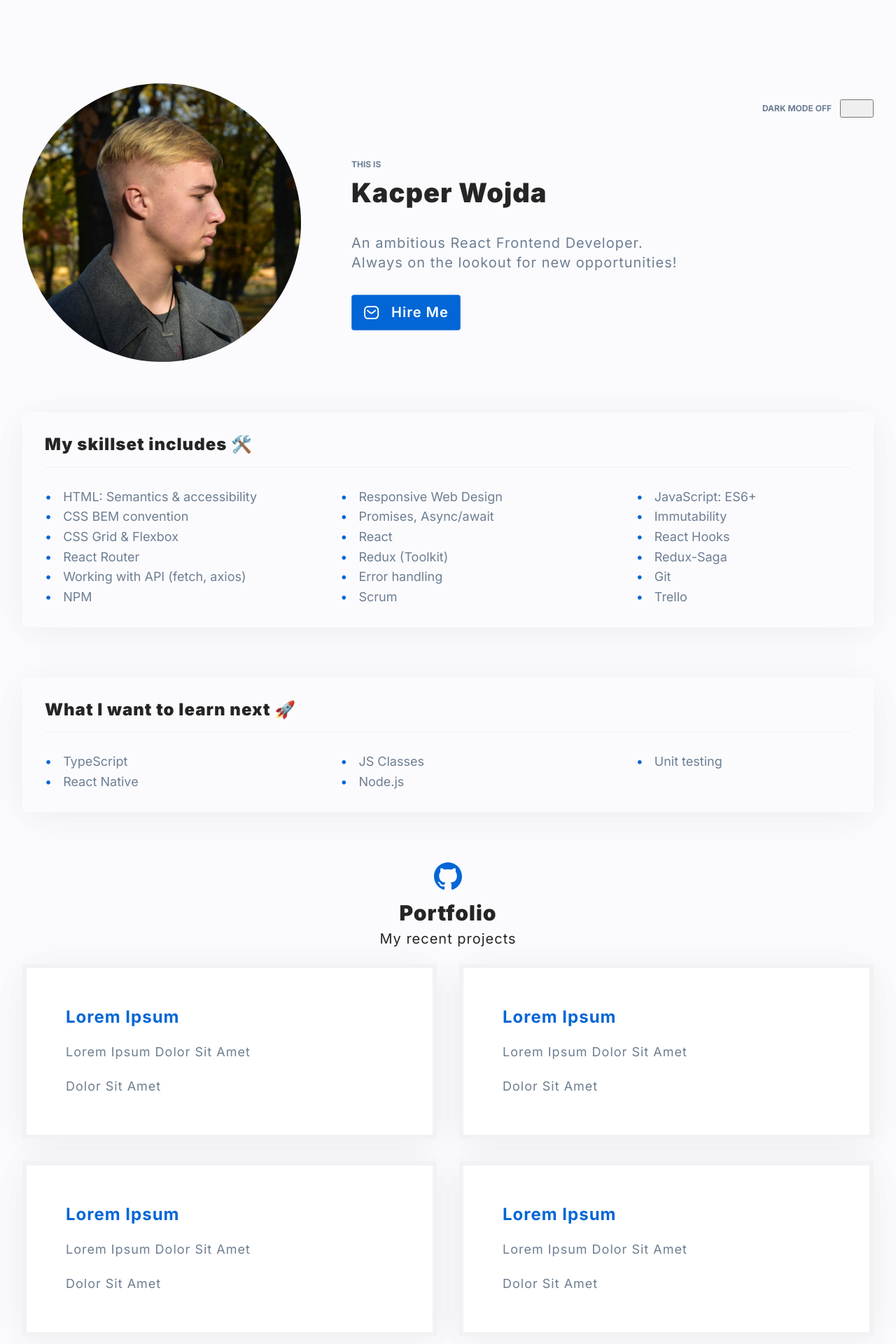
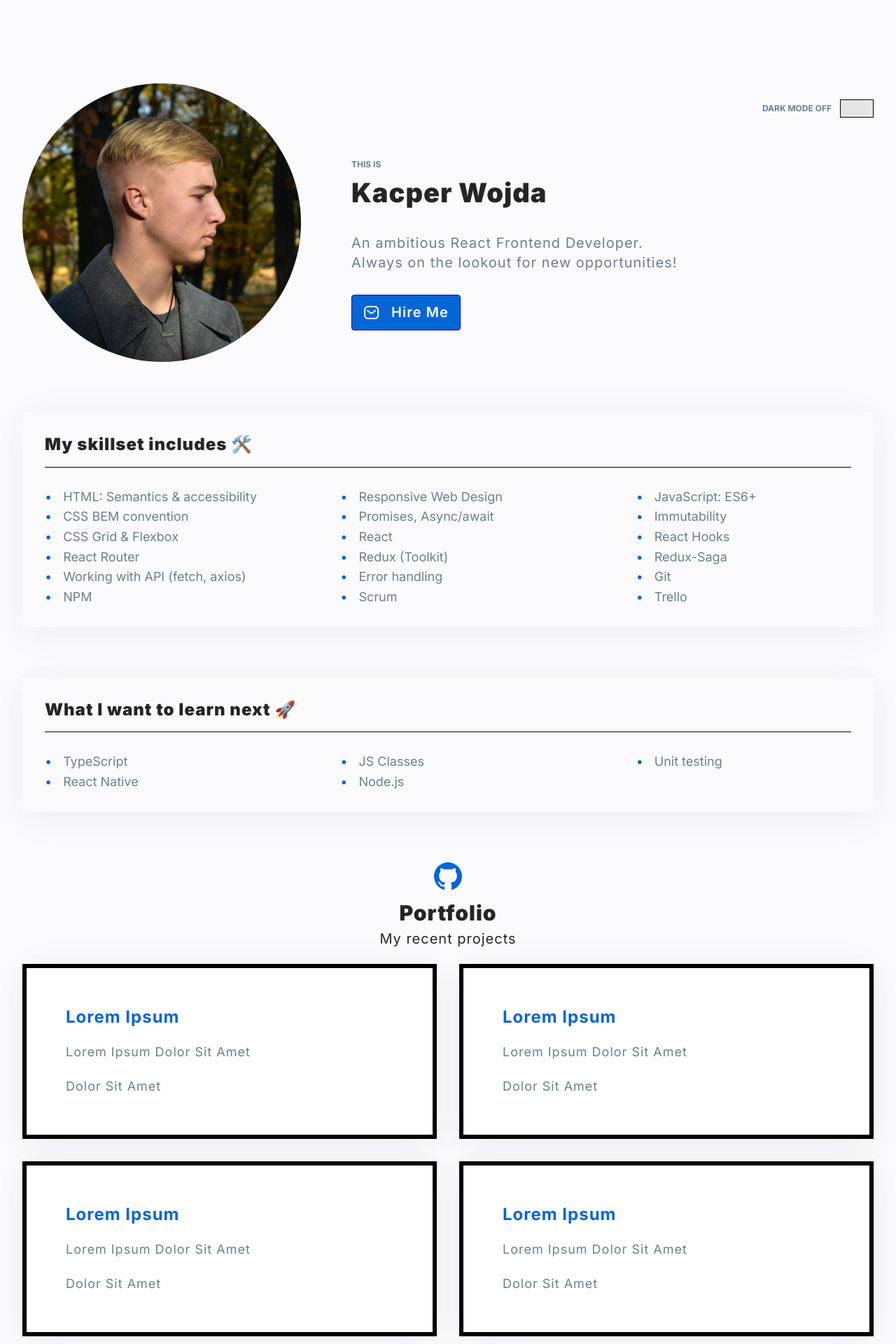
Before and after one commit to wojdaSoftware/personal-homepage, a React (Create React App) app: page / in a window 1280 px wide. Shown: the top 1920 px of the page at 70% size. Built offline with nearby package versions, Linux system fonts and the light colour scheme.

Commit message:
changed color name

```diff
--- a/src/components/Header/styled.js
+++ b/src/components/Header/styled.js
@@ -83,7 +83,7 @@ export const HireMeButton = styled.a`
   text-decoration: none;
   background-color: ${({ theme }) => theme.color.scienceBlue};
   border-radius: 4px;
-  border: 1px solid ${({ theme }) => theme.color.iron};
+  border: 1px solid ${({ theme }) => theme.color.ironTransparent};
   padding: 12px 16px;
   margin-top: 32px;
   letter-spacing: 1px;
--- a/src/components/SkillsetList/styled.js
+++ b/src/components/SkillsetList/styled.js
@@ -29,7 +29,7 @@ export const StyledTitle = styled.h2`
 
 export const StyledList = styled.ul`
   list-style: none;
-  border-top: 1px solid ${({ theme }) => theme.color.iron};
+  border-top: 1px solid ${({ theme }) => theme.color.ironTransparent};
   padding: 32px 0 0 0;
   margin-bottom: 0;
   display: grid;
--- a/src/components/features/ProjectList/styled.js
+++ b/src/components/features/ProjectList/styled.js
@@ -19,7 +19,7 @@ export const StyledList = styled.ul`
 export const StyledListItem = styled.li`
   padding: 56px;
   background-color: ${({ theme }) => theme.color.white};
-  border: 6px solid ${({ theme }) => theme.color.iron};
+  border: 6px solid ${({ theme }) => theme.color.ironTransparent};
   letter-spacing: 1px;
   box-shadow:
     0px 16px 58px 0px ${({ theme }) => theme.color.violet},
--- a/src/components/features/ThemeButton/styled.js
+++ b/src/components/features/ThemeButton/styled.js
@@ -15,6 +15,8 @@ export const StyledThemeButton = styled.button`
   display: inline-block;
   width: 48px;
   height: 26px;
+  border: 1px solid ${({theme}) => theme.color.ironTransparent};
+  background-color: ${({theme}) => theme.color.mercury};
 `;
 
 export const ThemeButtonContainer = styled.div`
--- a/src/theme.js
+++ b/src/theme.js
@@ -7,6 +7,7 @@ export const theme = {
     whiteLilac: "#FBFBFE",
     slateGray: "#6E7E91",
     white: "#FFFFFF",
+    mercury: "#E5E5E5",
     black: "#252525",
     scienceBlue: "#0366D6",
     scienceBlueTransparent: "rgba(3, 102, 214, 0.2)",
```
